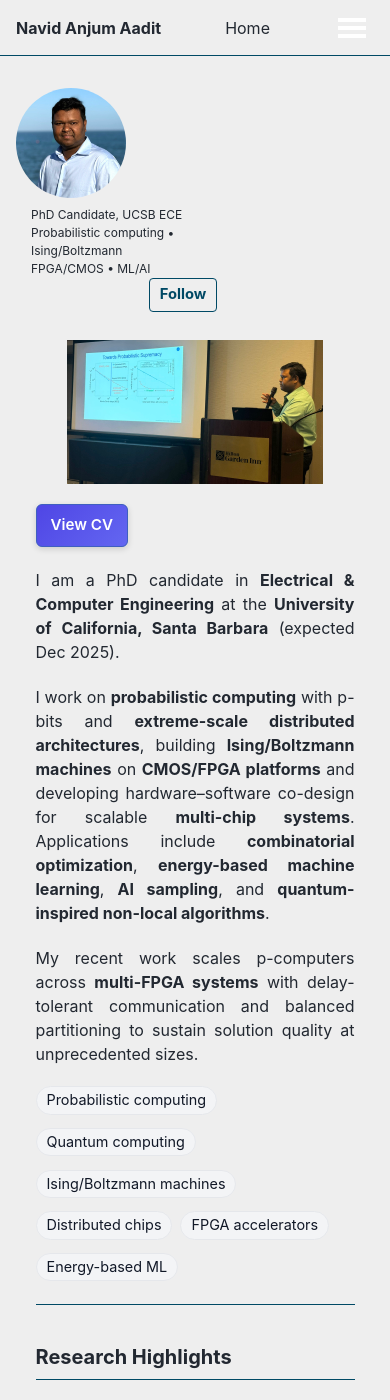
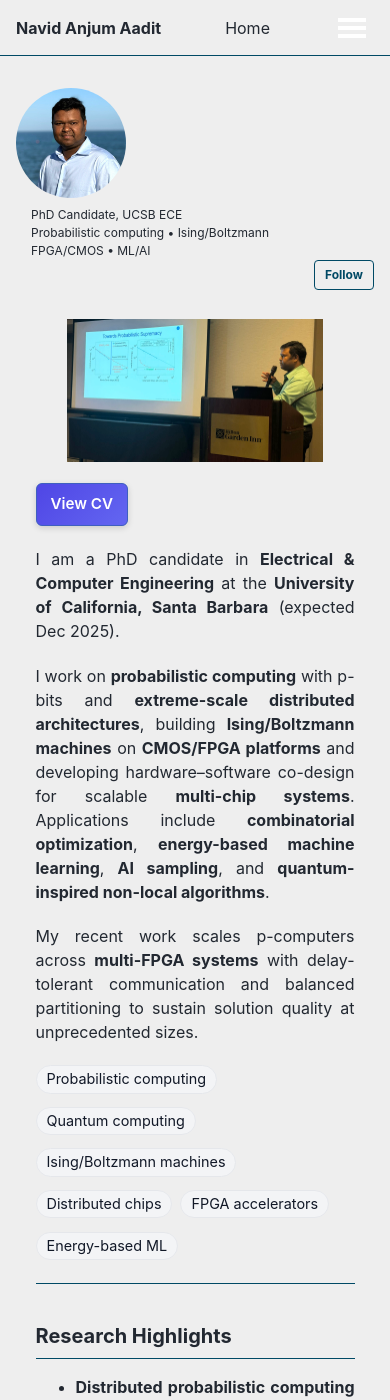
Before and after one commit to navidaadit/navidaadit.github.io, a Jekyll site: the page built from _pages/about.md, in a window 390 px wide and 1400 px high. Built offline with Jekyll 4.4.1, drawn with Linux system fonts in a browser that asks for light colours.

Commit message:
Update _custom.scss

```diff
--- a/_sass/_custom.scss
+++ b/_sass/_custom.scss
@@ -347,52 +347,40 @@
   color: #1e40af !important;
 }
 
-/* ===== Follow button width = content column width (mobile) ===== */
+/* === Follow button: right-aligned, hug content width, anchored dropdown === */
 @media (max-width:1023px){
-  /* cap the entire author block to the same column width */
-  .sidebar > [itemscope][itemtype="http://schema.org/Person"]{
-    max-width: var(--content-max) !important;
-    margin-left: 0 !important;       /* align with content column */
-    margin-right: auto !important;
+  .author__urls-wrapper{
+    position: relative !important;   /* anchor for the dropdown */
+    display: block !important;
+    width: 100% !important;
+    text-align: right !important;     /* button on the RIGHT (not centered) */
+    padding: 0 !important;
+    margin: 0 !important;
   }
 
-  /* keep the Follow trigger inside that cap (button on the right) */
-  .author__urls-wrapper{
-    position: relative !important;
-    display: flex !important;
-    justify-content: flex-end !important;  /* button on the right */
-    align-items: center !important;
-    width: 100% !important;
-    max-width: var(--content-max) !important; /* <= key line */
-    margin-left: 0 !important;
-    margin-right: auto !important;
-    box-sizing: border-box !important;
-  }
-
-  /* make the button itself not stretch */
   .author__urls-wrapper .btn{
+    display: inline-block !important; /* hug text width */
     width: auto !important;
     padding: 7px 10px !important;
-    font-size: 0.92rem !important;
     line-height: 1.2 !important;
     white-space: nowrap !important;
   }
 
-  /* dropdown anchored to the button, never wider than the column */
   .author__urls{
-    position: absolute !important;
+    position: absolute !important;    /* dropdown anchored to the button */
     right: 0 !important;
+    left: auto !important;
     top: calc(100% + 8px) !important;
     min-width: 220px !important;
-    max-width: 100% !important;          /* <= prevents overflow */
+    max-width: calc(100vw - 32px) !important; /* safe mobile gutter */
     background: #fff !important;
     border: 1px solid #e5e7eb !important;
     box-shadow: 0 8px 22px rgba(0,0,0,.15) !important;
     z-index: 3000 !important;
-    display: none;                        /* toggled by the theme */
+    display: none;                     /* theme toggles this class */
   }
   .author__urls.is--visible{ display: block !important; }
 }
 
-/* ensure the sidebar sits above content when dropdown opens */
-.sidebar{ position: relative; z-index: 2000; }
+/* ensure dropdown stacks above page content */
+.sidebar{ position: relative !important; z-index: 2000 !important; }
```
